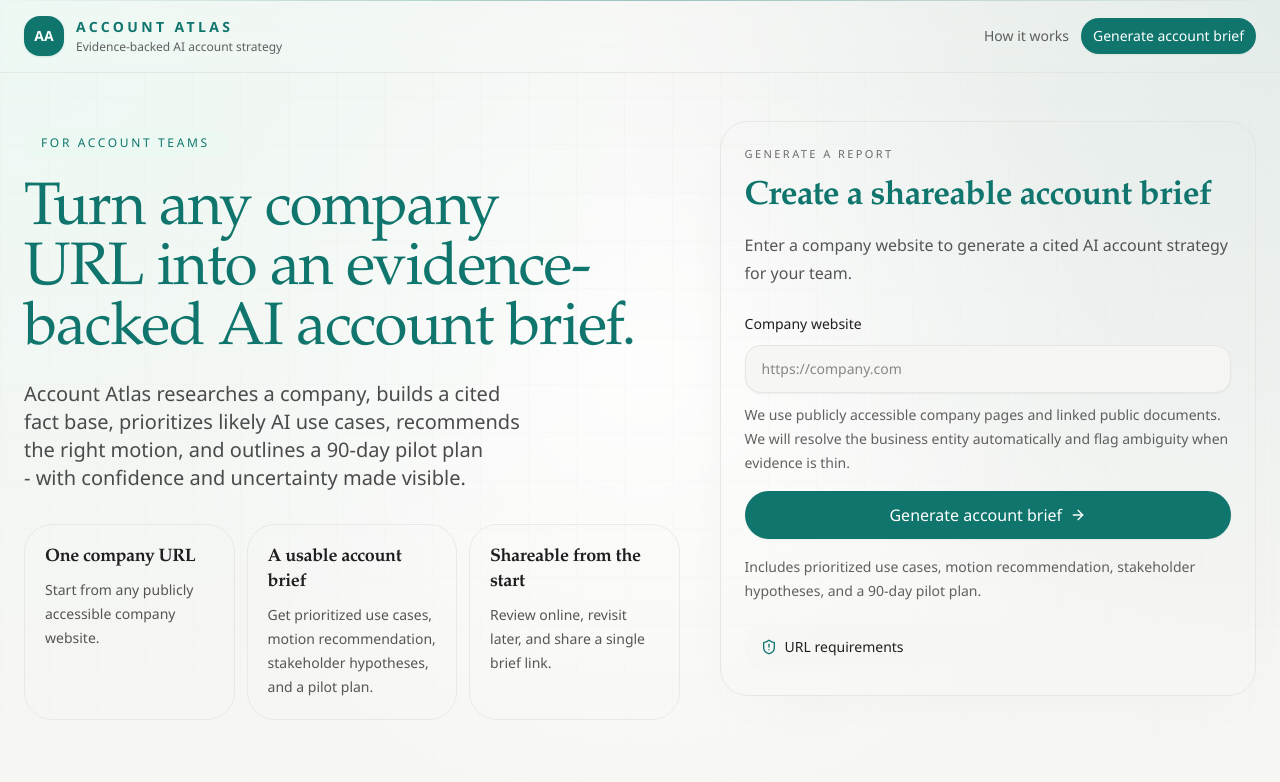
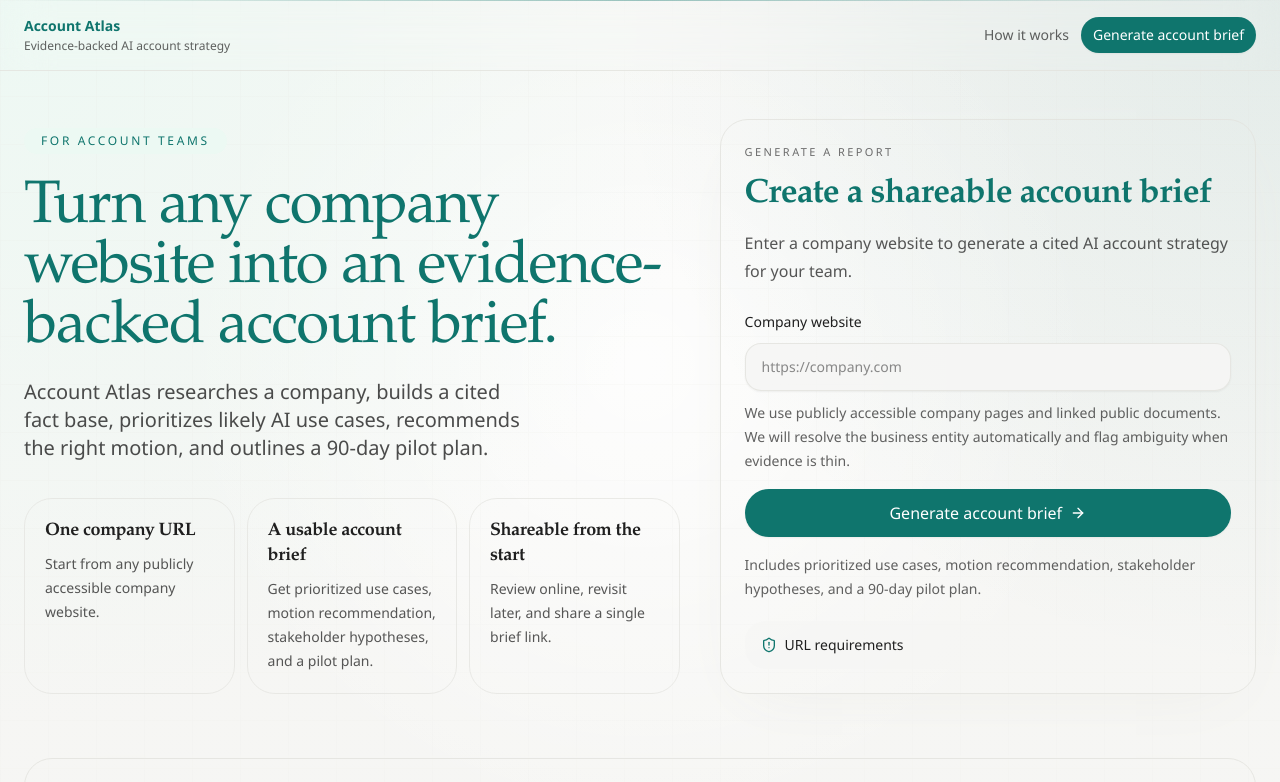
Before and after one commit to jonmgalante/account-atlas, a Next.js app: page / in a window 1280 px wide. Shown: the top 782 px of the page. Built offline with nearby package versions, Linux system fonts and the light colour scheme.

Commit message:
front page cleanup

```diff
--- a/src/app/page.tsx
+++ b/src/app/page.tsx
@@ -74,12 +74,11 @@
               </Badge>
               <div className="space-y-5">
                 <h1 className="max-w-4xl text-balance text-5xl leading-tight text-primary sm:text-6xl">
-                  Turn any company URL into an evidence-backed AI account brief.
+                  Turn any company website into an evidence-backed account brief.
                 </h1>
                 <p className="max-w-3xl text-balance text-lg leading-8 text-foreground/80 sm:text-xl">
                   Account Atlas researches a company, builds a cited fact base, prioritizes likely AI use cases,
-                  recommends the right motion, and outlines a 90-day pilot plan - with confidence and uncertainty made
-                  visible.
+                  recommends the right motion, and outlines a 90-day pilot plan.
                 </p>
               </div>
             </div>
--- a/src/components/layout/app-shell.tsx
+++ b/src/components/layout/app-shell.tsx
@@ -17,11 +17,8 @@
         />
         <Container className="flex items-center justify-between gap-4 py-4">
           <Link href="/" className="flex items-center gap-3">
-            <div className="flex h-10 w-10 items-center justify-center rounded-2xl bg-primary text-sm font-semibold text-primary-foreground shadow-sm shadow-primary/15">
-              AA
-            </div>
             <div className="space-y-0.5">
-              <div className="text-sm font-semibold uppercase tracking-[0.24em] text-primary">ACCOUNT ATLAS</div>
+              <div className="text-sm font-semibold text-primary">Account Atlas</div>
               <div className="text-xs text-foreground/70">Evidence-backed AI account strategy</div>
             </div>
           </Link>
```
